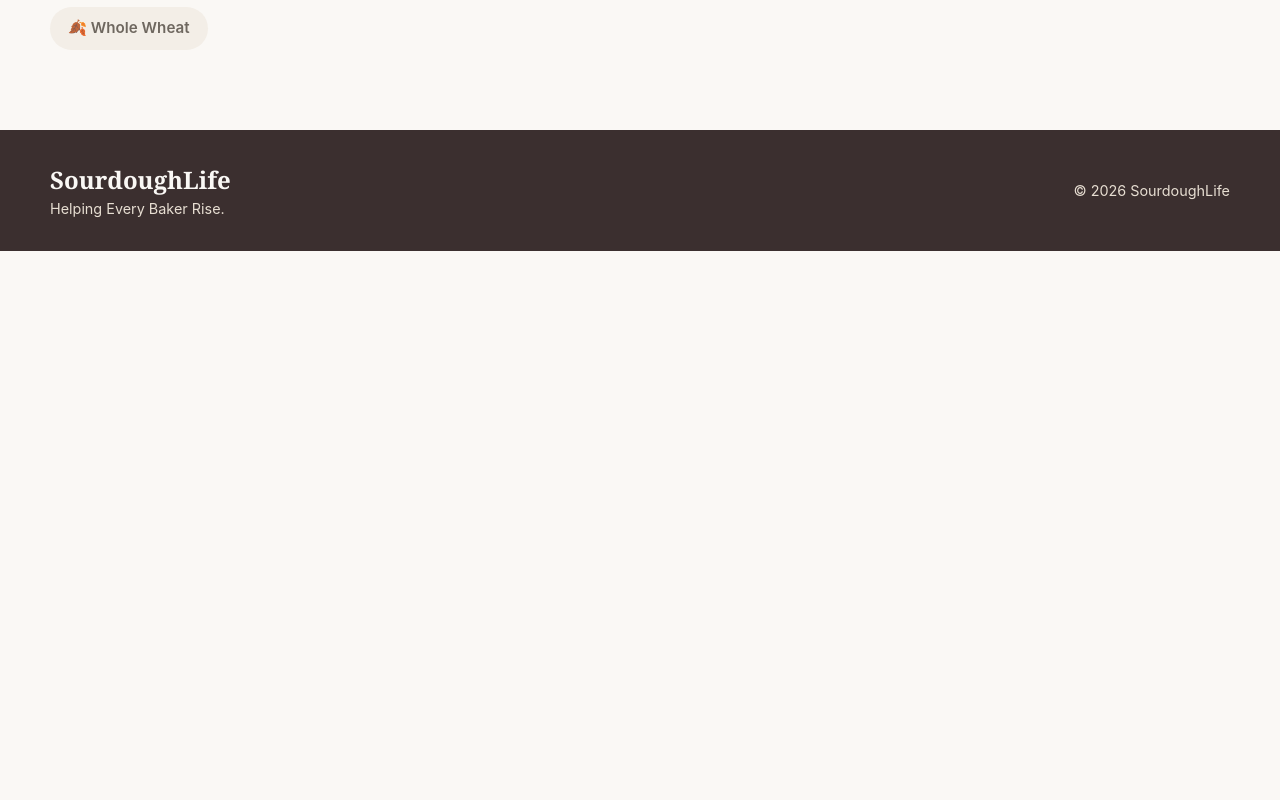
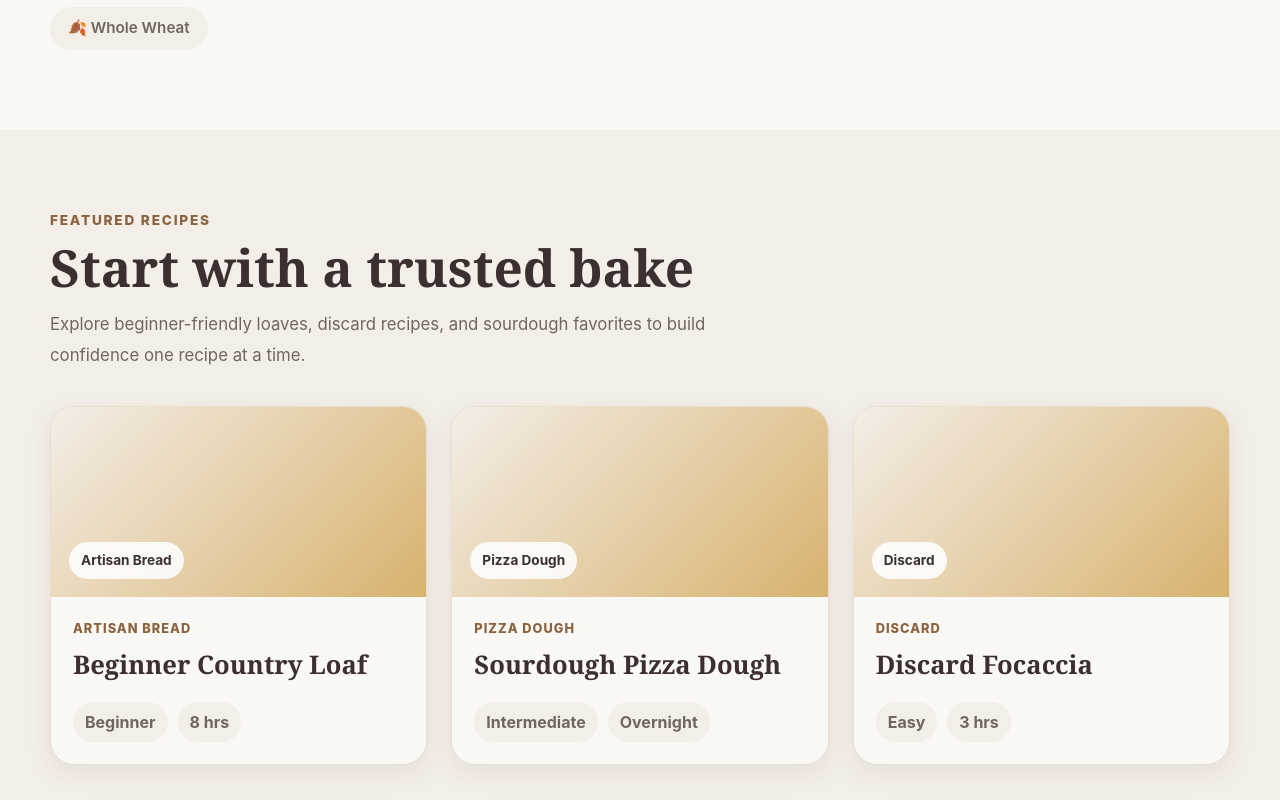
Before and after one commit to ZackZiakas/sourdoughlife, a React app in the folder frontend/: page / in a window 1280 px wide. Shown: the part 1280-2080 px from the top of the page. Before the commit the page ends 1531 px from the top, so only its background shows below. Built offline with nearby package versions, Linux system fonts and the light colour scheme; the HTML template or start-up script is replaced by a standard one.

Commit message:
Build responsive home page with reusable recipe components

```diff
--- a/frontend/src/components/FeaturedRecipes/FeaturedRecipes.css
+++ b/frontend/src/components/FeaturedRecipes/FeaturedRecipes.css
@@ -0,0 +1,49 @@
+.featured-recipes {
+  padding: 80px 0;
+  background: var(--color-soft-cream);
+}
+
+.featured-recipes__container {
+  display: flex;
+  flex-direction: column;
+  gap: 36px;
+}
+
+.featured-recipes__header {
+  max-width: 720px;
+}
+
+.featured-recipes__eyebrow {
+  color: var(--color-warm-brown);
+  font-size: 0.85rem;
+  font-weight: 800;
+  letter-spacing: 1.8px;
+  text-transform: uppercase;
+}
+
+.featured-recipes__title {
+  font-family: var(--font-heading);
+  color: var(--color-espresso);
+  font-size: clamp(2.2rem, 4vw, 3.5rem);
+  line-height: 1.08;
+  margin-top: 10px;
+}
+
+.featured-recipes__description {
+  color: var(--color-stone);
+  font-size: 1.05rem;
+  line-height: 1.8;
+  margin-top: 14px;
+}
+
+.featured-recipes__grid {
+  display: grid;
+  grid-template-columns: repeat(3, 1fr);
+  gap: 24px;
+}
+
+@media (max-width: 900px) {
+  .featured-recipes__grid {
+    grid-template-columns: 1fr;
+  }
+}
--- a/frontend/src/components/FeaturedRecipes/FeaturedRecipes.jsx
+++ b/frontend/src/components/FeaturedRecipes/FeaturedRecipes.jsx
@@ -0,0 +1,28 @@
+import RecipeCard from "../RecipeCard/RecipeCard";
+import featuredRecipes from "../../data/featuredRecipes";
+import "./FeaturedRecipes.css";
+
+function FeaturedRecipes() {
+  return (
+    <section className="featured-recipes">
+      <div className="featured-recipes__container container">
+        <div className="featured-recipes__header">
+          <p className="featured-recipes__eyebrow">Featured recipes</p>
+          <h2 className="featured-recipes__title">Start with a trusted bake</h2>
+          <p className="featured-recipes__description">
+            Explore beginner-friendly loaves, discard recipes, and sourdough
+            favorites to build confidence one recipe at a time.
+          </p>
+        </div>
+
+        <div className="featured-recipes__grid">
+          {featuredRecipes.map((recipe) => (
+            <RecipeCard key={recipe.id} recipe={recipe} />
+          ))}
+        </div>
+      </div>
+    </section>
+  );
+}
+
+export default FeaturedRecipes;
--- /dev/null
+++ b/frontend/src/components/RecipeCard/RecipeCard.css
@@ -0,0 +1,67 @@
+.recipe-card {
+  background: var(--color-warm-white);
+  border: 1px solid var(--color-linen);
+  border-radius: 24px;
+  overflow: hidden;
+  box-shadow: var(--shadow-soft);
+  transition: var(--transition);
+}
+
+.recipe-card:hover {
+  transform: translateY(-4px);
+  box-shadow: var(--shadow-card);
+}
+
+.recipe-card__image {
+  min-height: 190px;
+  background: linear-gradient(
+    135deg,
+    var(--color-soft-cream),
+    var(--color-golden-wheat)
+  );
+  display: flex;
+  align-items: flex-end;
+  padding: 18px;
+}
+
+.recipe-card__image span {
+  background: rgba(255, 255, 255, 0.86);
+  color: var(--color-espresso);
+  border-radius: var(--radius-pill);
+  padding: 8px 12px;
+  font-weight: 700;
+  font-size: 0.85rem;
+}
+
+.recipe-card__content {
+  padding: 22px;
+}
+
+.recipe-card__category {
+  color: var(--color-warm-brown);
+  font-weight: 800;
+  font-size: 0.8rem;
+  text-transform: uppercase;
+  letter-spacing: 1px;
+}
+
+.recipe-card__title {
+  font-family: var(--font-heading);
+  font-size: 1.6rem;
+  color: var(--color-espresso);
+  margin-top: 8px;
+}
+
+.recipe-card__meta {
+  display: flex;
+  gap: 10px;
+  margin-top: 18px;
+  color: var(--color-stone);
+  font-weight: 700;
+}
+
+.recipe-card__meta span {
+  background: var(--color-soft-cream);
+  border-radius: var(--radius-pill);
+  padding: 8px 12px;
+}
--- /dev/null
+++ b/frontend/src/components/RecipeCard/RecipeCard.jsx
@@ -0,0 +1,23 @@
+import "./RecipeCard.css";
+
+function RecipeCard({ recipe }) {
+  return (
+    <article className="recipe-card">
+      <div className="recipe-card__image" aria-label={recipe.imageAlt}>
+        <span>{recipe.category}</span>
+      </div>
+
+      <div className="recipe-card__content">
+        <p className="recipe-card__category">{recipe.category}</p>
+        <h3 className="recipe-card__title">{recipe.title}</h3>
+
+        <div className="recipe-card__meta">
+          <span>{recipe.difficulty}</span>
+          <span>{recipe.bakeTime}</span>
+        </div>
+      </div>
+    </article>
+  );
+}
+
+export default RecipeCard;
--- a/frontend/src/components/RecipeSearch/RecipeSearch.jsx
+++ b/frontend/src/components/RecipeSearch/RecipeSearch.jsx
@@ -1,5 +1,5 @@
 import "./RecipeSearch.css";
-import recipeTags from "../../utils/recipeTags";
+import recipeTags from "../../data/recipeTags";
 
 function RecipeSearch() {
   return (
--- /dev/null
+++ b/frontend/src/data/featuredRecipes.js
@@ -0,0 +1,28 @@
+const featuredRecipes = [
+  {
+    id: 1,
+    title: "Beginner Country Loaf",
+    category: "Artisan Bread",
+    difficulty: "Beginner",
+    bakeTime: "8 hrs",
+    imageAlt: "Beginner sourdough country loaf",
+  },
+  {
+    id: 2,
+    title: "Sourdough Pizza Dough",
+    category: "Pizza Dough",
+    difficulty: "Intermediate",
+    bakeTime: "Overnight",
+    imageAlt: "Sourdough pizza dough",
+  },
+  {
+    id: 3,
+    title: "Discard Focaccia",
+    category: "Discard",
+    difficulty: "Easy",
+    bakeTime: "3 hrs",
+    imageAlt: "Sourdough discard focaccia",
+  },
+];
+
+export default featuredRecipes;
--- a/frontend/src/pages/Home/Home.jsx
+++ b/frontend/src/pages/Home/Home.jsx
@@ -1,5 +1,6 @@
 import LandingBanner from "../../components/LandingBanner/LandingBanner";
 import RecipeSearch from "../../components/RecipeSearch/RecipeSearch";
+import FeaturedRecipes from "../../components/FeaturedRecipes/FeaturedRecipes";
 import "./Home.css";
 
 function Home() {
@@ -7,6 +8,7 @@ function Home() {
     <main className="home">
       <LandingBanner />
       <RecipeSearch />
+      <FeaturedRecipes />
     </main>
   );
 }
```
Also changed, not shown: frontend/src/data/recipeTags.js (renamed from frontend/src/utils/recipeTags.js).
